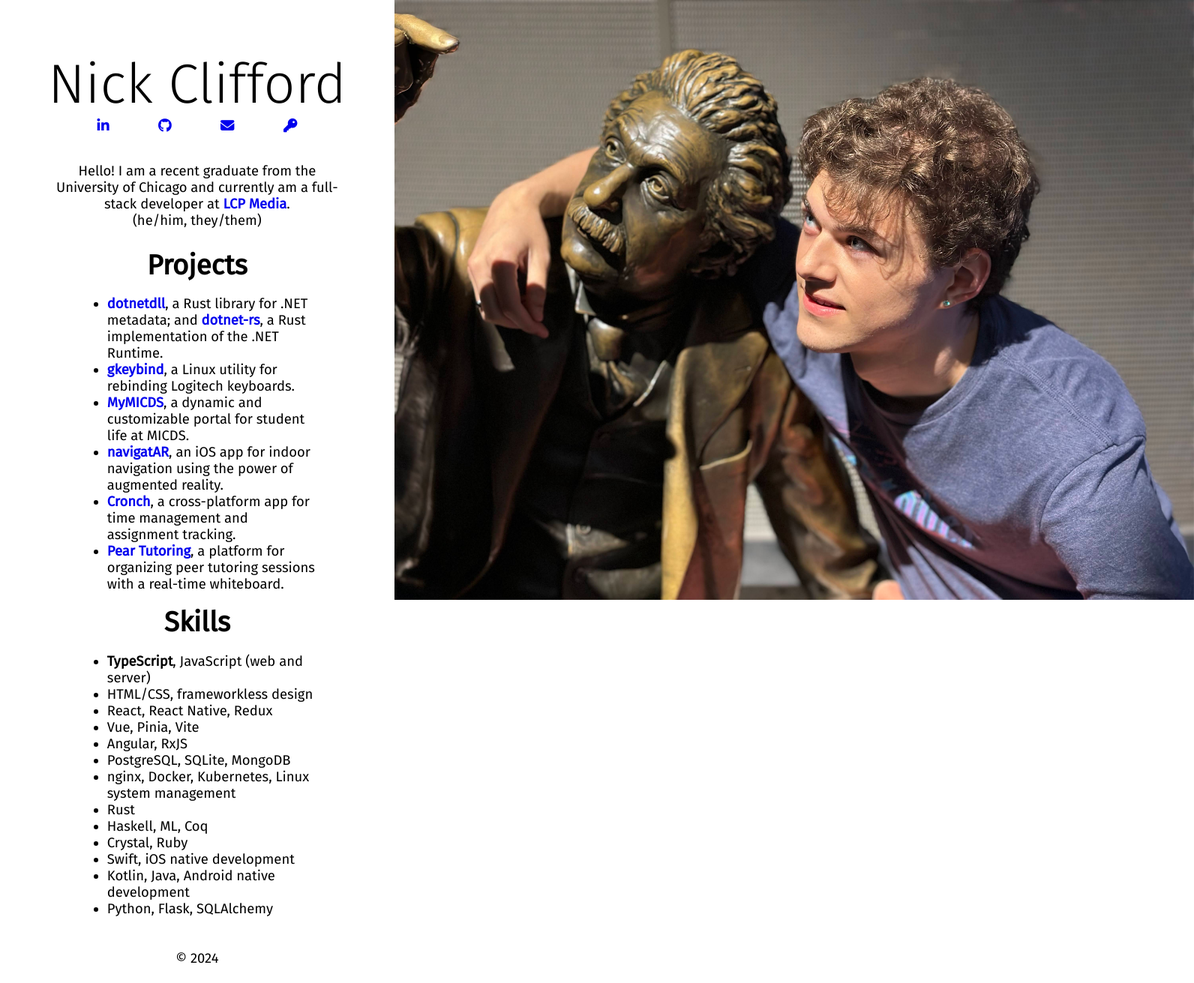
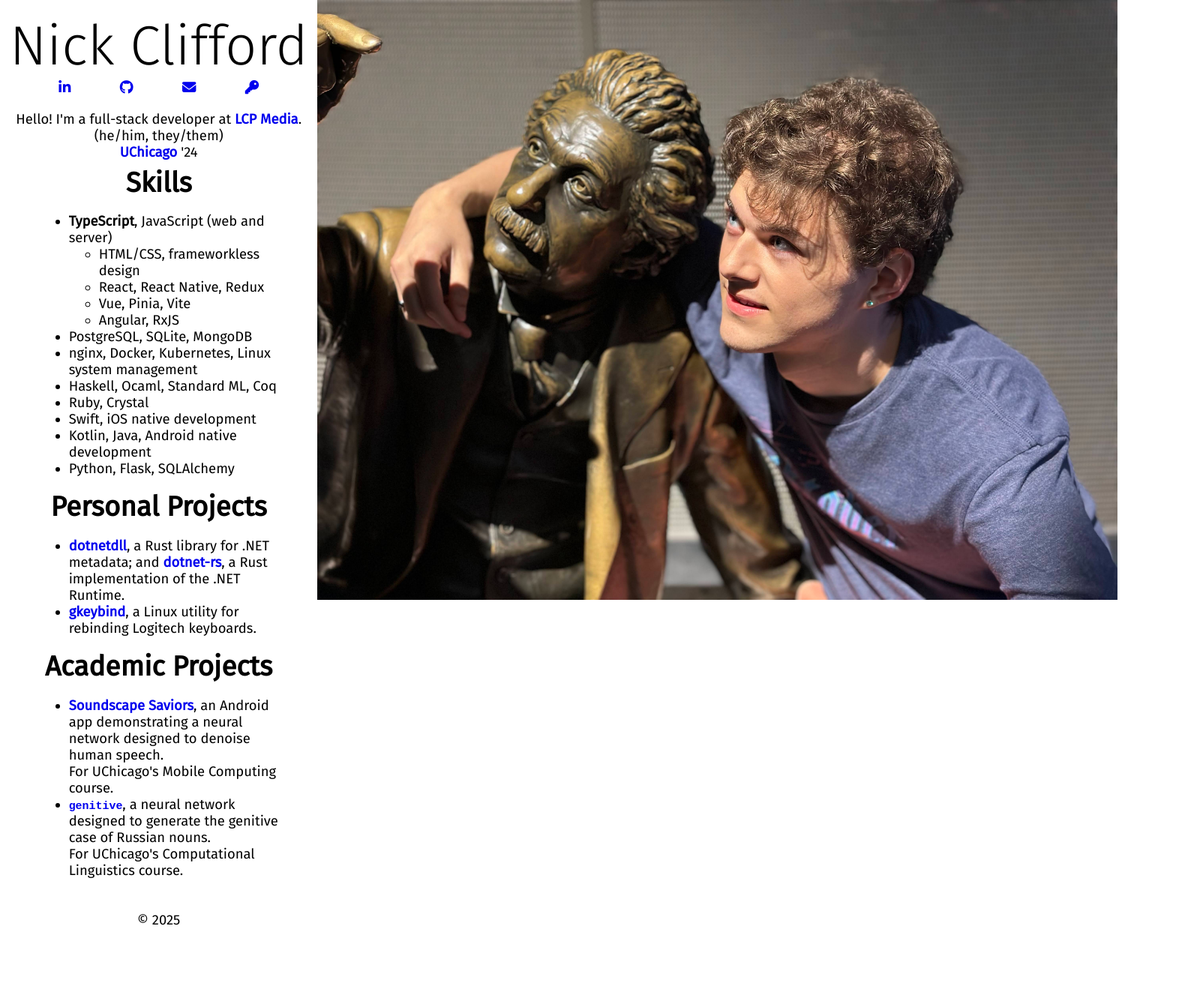
Before and after one commit to nickbclifford/nickclifford.me-v3, a website: page index.html in a window 1280 px wide. Shown: the whole page at 75% size, 1592 px wide, since content can reach past the window. After the commit the page ends 1273 px from the top, so only its background shows below. Drawn offline with nearby package versions, Linux system fonts and the light colour scheme; files that its build step writes are made by us from their sources.

Commit message:
getting the new year updates in early

```diff
--- a/index.html
+++ b/index.html
@@ -32,16 +32,32 @@
 						<noscript>PGP Key</noscript>
 					</a>
 				</div>
-				<p>
-					Hello! I am a recent graduate from the University of Chicago and currently am a full-stack developer
-					at <a href="https://www.lcpmedia.com/">LCP Media</a>.
-					<br />
-					(he/him, they/them)
-				</p>
+				<p>Hello! I'm a full-stack developer at <a href="https://www.lcpmedia.com/">LCP&nbsp;Media</a>.</p>
+				<p>(he/him, they/them)</p>
+				<p><a href="https://www.uchicago.edu">UChicago</a> '24</p>
 			</header>
 			<main>
 				<section>
-					<h2>Projects</h2>
+					<h2>Skills</h2>
+					<ul>
+						<li><strong>TypeScript</strong>, JavaScript (web and server)</li>
+						<ul>
+							<li>HTML/CSS, frameworkless design</li>
+							<li>React, React Native, Redux</li>
+							<li>Vue, Pinia, Vite</li>
+							<li>Angular, RxJS</li>
+						</ul>
+						<li>PostgreSQL, SQLite, MongoDB</li>
+						<li>nginx, Docker, Kubernetes, Linux system management</li>
+						<li>Haskell, Ocaml, Standard ML, Coq</li>
+						<li>Ruby, Crystal</li>
+						<li>Swift, iOS native development</li>
+						<li>Kotlin, Java, Android native development</li>
+						<li>Python, Flask, SQLAlchemy</li>
+					</ul>
+				</section>
+				<section>
+					<h2>Personal Projects</h2>
 					<ul>
 						<li>
 							<a href="https://github.com/nickbclifford/dotnetdll">dotnetdll</a>, a Rust library for .NET
@@ -52,45 +68,28 @@
 							<a href="https://github.com/nickbclifford/gkeybind">gkeybind</a>, a Linux utility for
 							rebinding Logitech keyboards.
 						</li>
-						<li>
-							<a href="https://mymicds.net">MyMICDS</a>, a dynamic and customizable portal for student
-							life at MICDS.
-						</li>
-						<li>
-							<a href="https://github.com/michaelgira23/navigatAR">navigatAR</a>, an iOS app for indoor
-							navigation using the power of augmented reality.
-						</li>
-						<li>
-							<a href="https://github.com/nickbclifford/Cronch">Cronch</a>, a cross-platform app for time
-							management and assignment tracking.
-						</li>
-						<li>
-							<a href="https://github.com/michaelgira23/Pear-Tutoring">Pear Tutoring</a>, a platform for
-							organizing peer tutoring sessions with a real-time whiteboard.
-						</li>
 					</ul>
 				</section>
 				<section>
-					<h2>Skills</h2>
+					<h2>Academic Projects</h2>
 					<ul>
-						<li><strong>TypeScript</strong>, JavaScript (web and server)</li>
-						<li>HTML/CSS, frameworkless design</li>
-						<li>React, React Native, Redux</li>
-						<li>Vue, Pinia, Vite</li>
-						<li>Angular, RxJS</li>
-						<li>PostgreSQL, SQLite, MongoDB</li>
-						<li>nginx, Docker, Kubernetes, Linux system management</li>
-						<li>Rust</li>
-						<li>Haskell, ML, Coq</li>
-						<li>Crystal, Ruby</li>
-						<li>Swift, iOS native development</li>
-						<li>Kotlin, Java, Android native development</li>
-						<li>Python, Flask, SQLAlchemy</li>
+						<li>
+							<a href="https://github.com/nickbclifford/mobile-computing-project">Soundscape Saviors</a>,
+							an Android app demonstrating a neural network designed to denoise human speech.
+							<br />
+							For UChicago's Mobile Computing course.
+						</li>
+						<li>
+							<a href="https://github.com/nickbclifford/genitive"><code>genitive</code></a
+							>, a neural network designed to generate the genitive case of Russian nouns.
+							<br />
+							For UChicago's Computational Linguistics course.
+						</li>
 					</ul>
 				</section>
 			</main>
 			<footer>
-				<p>&copy; 2024</p>
+				<p>&copy; 2025</p>
 			</footer>
 		</div>
 		<img id="main-photo" src="assets/me.jpg" alt="Main photo" />
--- a/index.scss
+++ b/index.scss
@@ -23,7 +23,7 @@ body {
 
 	@include vertical-flex;
 
-	padding: 5%;
+	padding: 1%;
 
 	> * {
 		margin: 1%;
@@ -46,6 +46,10 @@ header {
 		font-size: 4em;
 		font-weight: 300;
 
+		margin: 0;
+	}
+
+	p {
 		margin: 0;
 	}
 }
@@ -116,10 +120,6 @@ section {
 	#content {
 		padding: 0;
 		margin-top: 5%;
-
-		> * {
-			max-width: 80%;
-		}
 	}
 
 	header h1 {
@@ -131,7 +131,10 @@ section {
 	}
 
 	section {
-		width: 80vw;
+		width: 85vw;
+		h2 {
+			text-align: center;
+		}
 	}
 
 	#main-photo {
--- a/package.json
+++ b/package.json
@@ -2,10 +2,16 @@
 	"name": "nickclifford.me-v3",
 	"version": "1.0.0",
 	"author": "Nick Clifford <nick@nickclifford.me>",
+	"scripts": {
+		"build": "sass ."
+	},
 	"husky": {
 		"hooks": {
 			"pre-commit": "pretty-quick --staged"
 		}
+	},
+	"dependencies": {
+		"sass": "^1.83.0"
 	},
 	"devDependencies": {
 		"husky": "^4.3.8",
```
